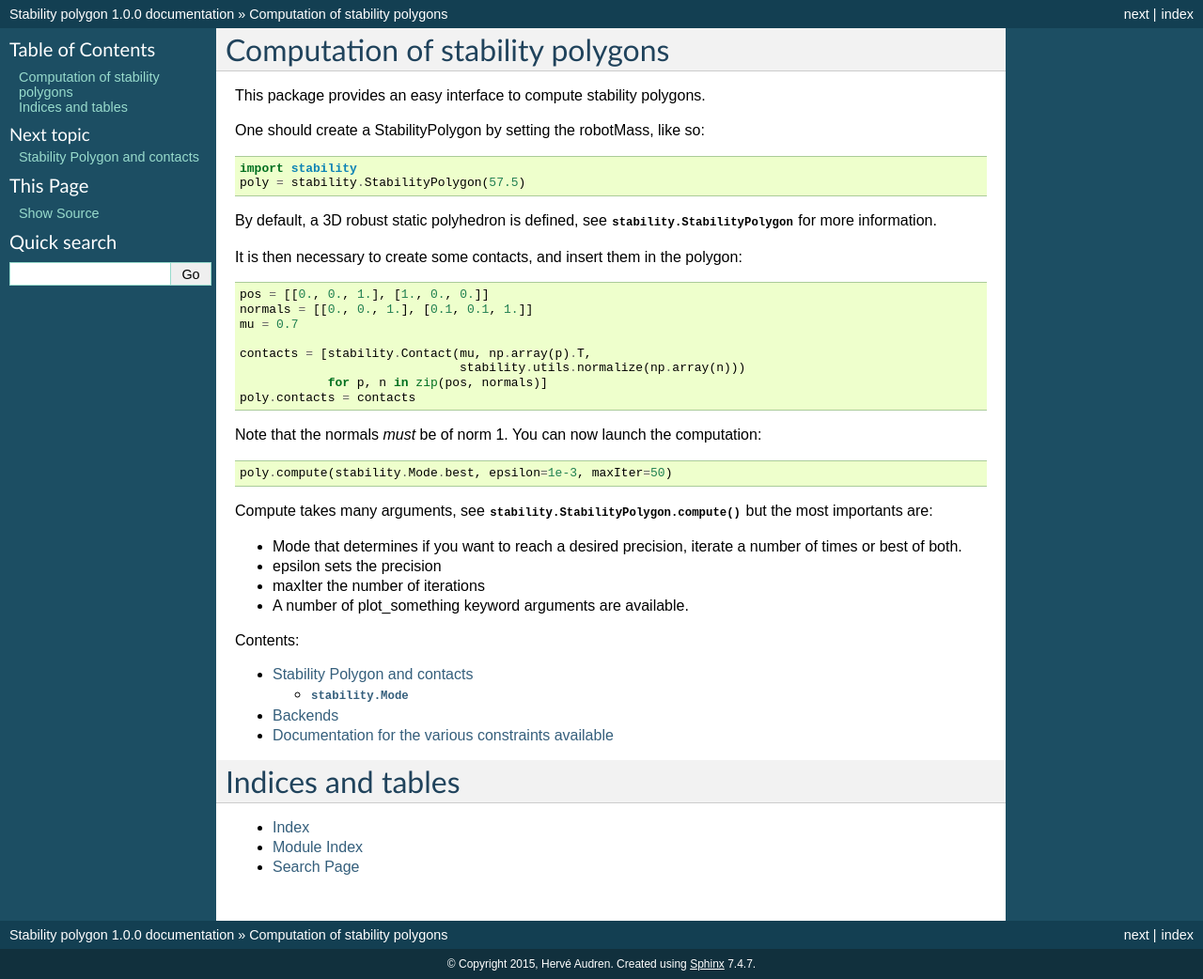
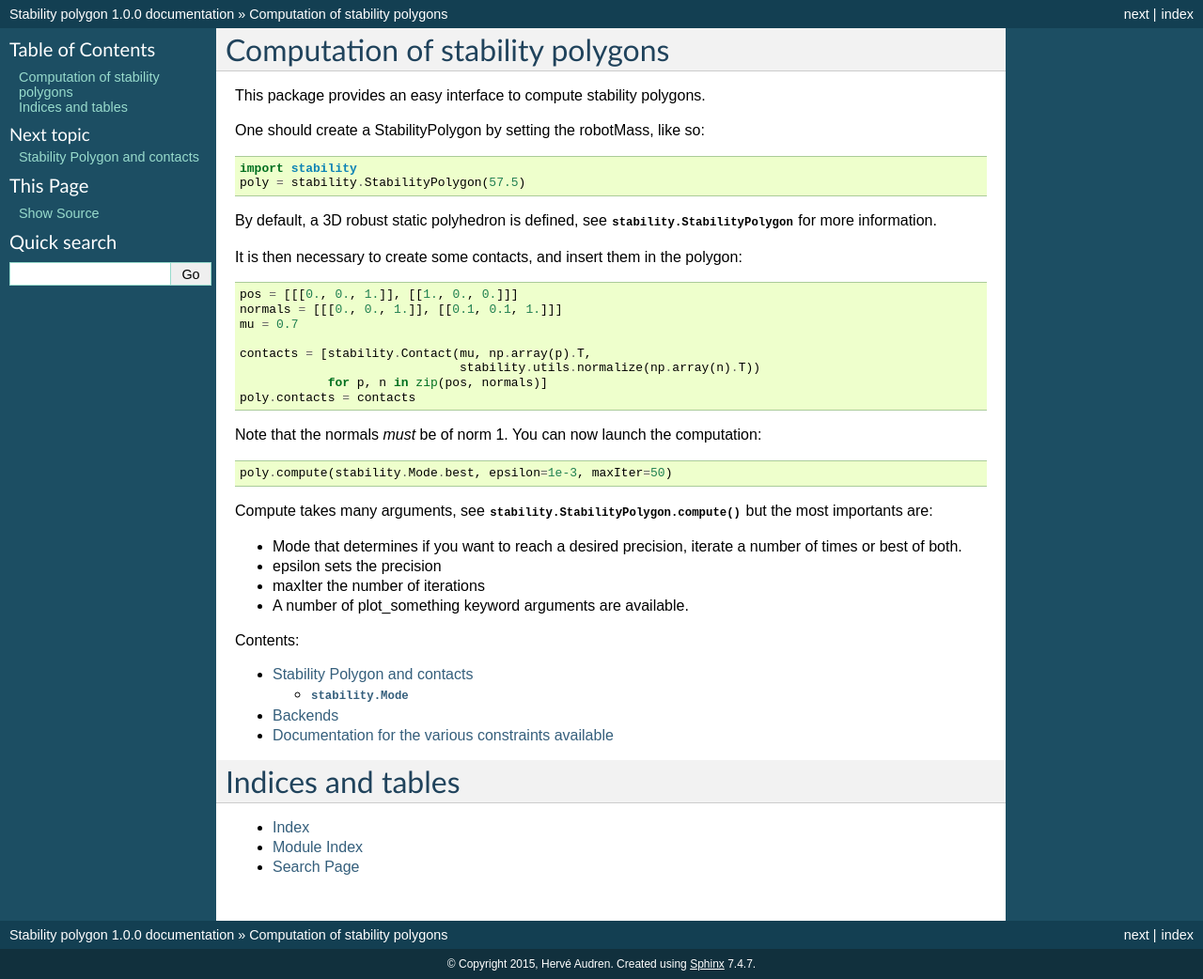
Before and after one commit to haudren/stabilipy, a Sphinx documentation site: the page built from docs/index.rst, in a window 1280 px wide. Shown: the whole page at 94% size. Built offline with Sphinx 7.4.7, drawn with Linux system fonts in a browser that asks for light colours.

Commit message:
Typos in example

```diff
--- a/docs/index.rst
+++ b/docs/index.rst
@@ -18,12 +18,12 @@ By default, a 3D robust static polyhedron is defined, see
 
 It is then necessary to create some contacts, and insert them in the polygon::
 
-   pos = [[0., 0., 1.], [1., 0., 0.]]
-   normals = [[0., 0., 1.], [0.1, 0.1, 1.]]
+   pos = [[[0., 0., 1.]], [[1., 0., 0.]]]
+   normals = [[[0., 0., 1.]], [[0.1, 0.1, 1.]]]
    mu = 0.7
 
    contacts = [stability.Contact(mu, np.array(p).T,
-                                 stability.utils.normalize(np.array(n)))
+                                 stability.utils.normalize(np.array(n).T))
                for p, n in zip(pos, normals)]
    poly.contacts = contacts
 
```
